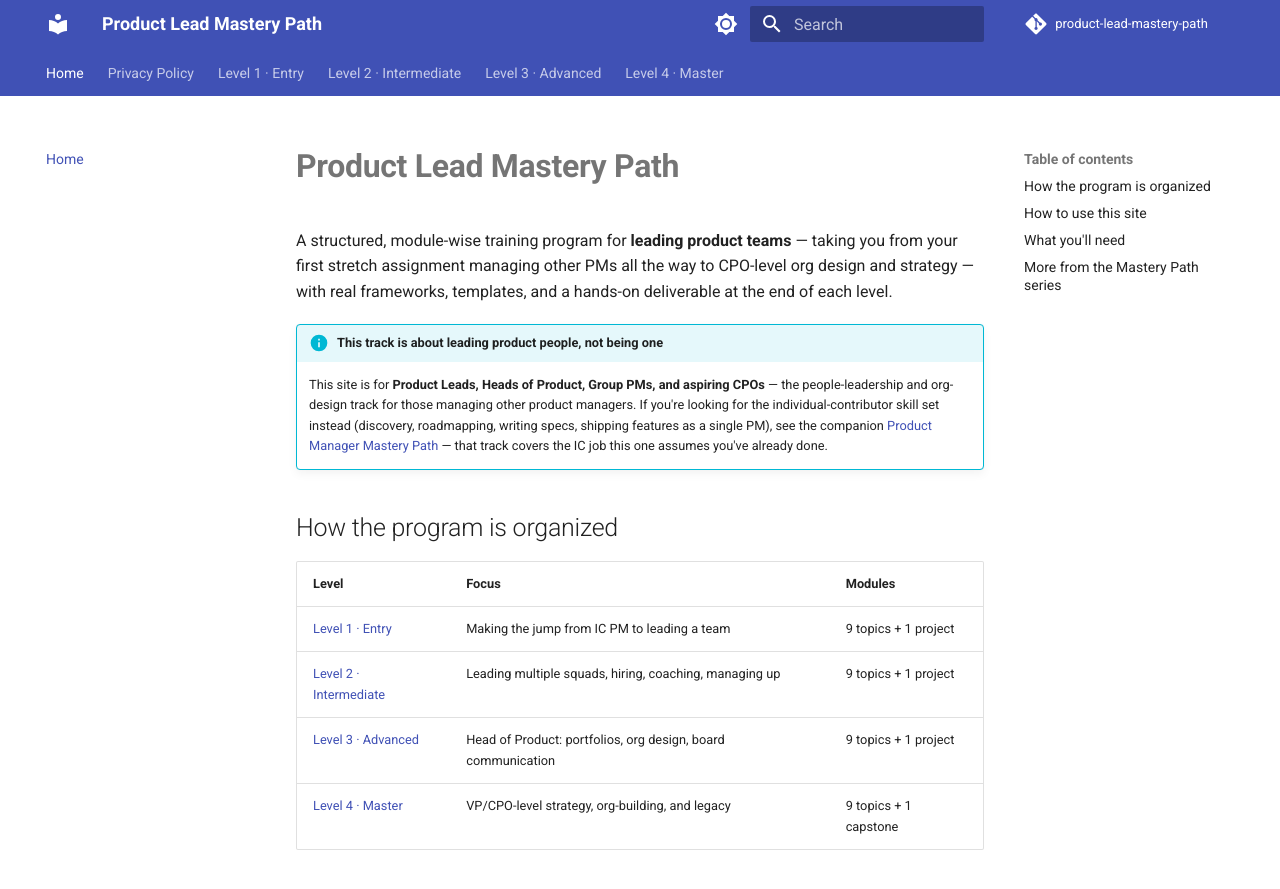
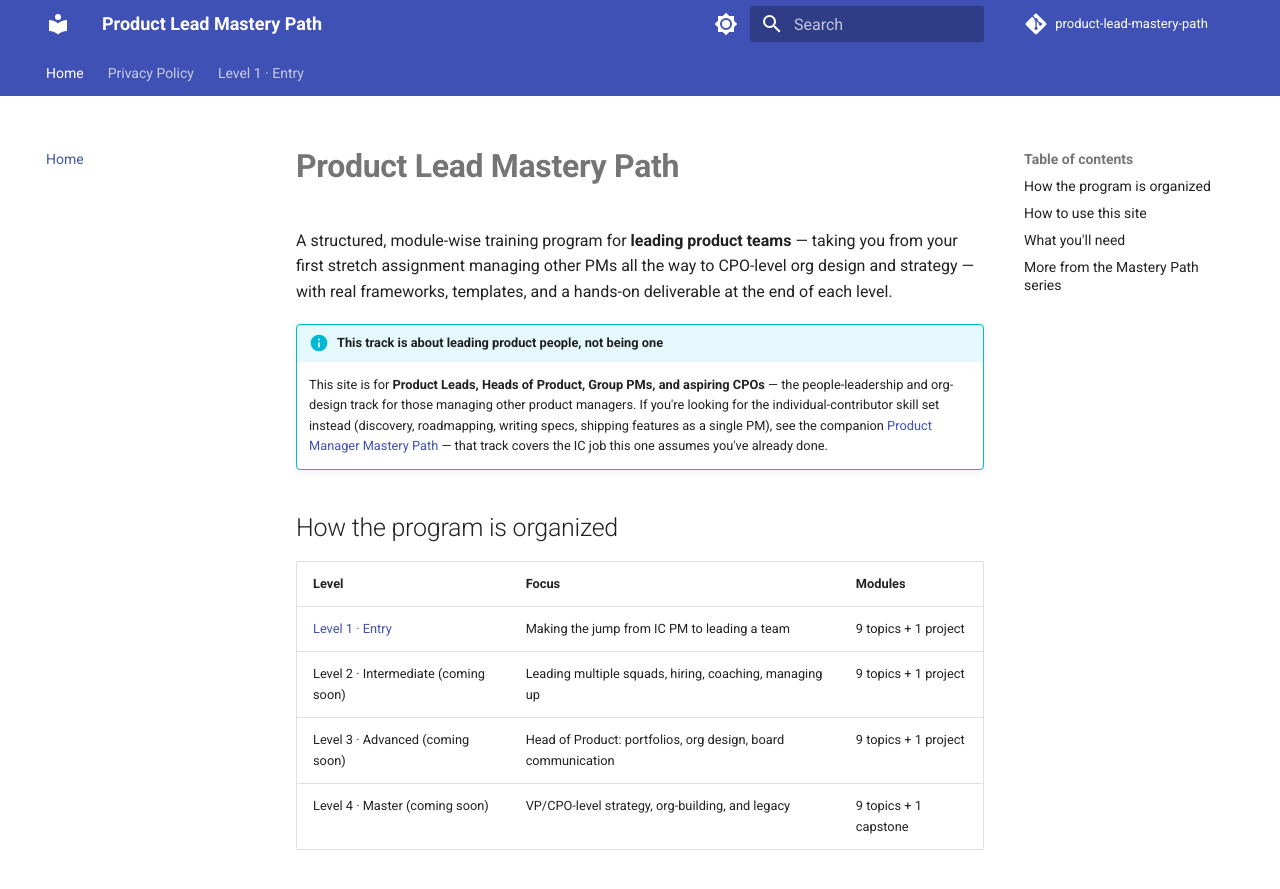
Before and after one commit to SIGILIPELLI/product-lead-mastery-path, an MkDocs documentation site: the page built from docs/index.md, in a window 1280 px wide and 900 px high. Shown: the top 889 px of the window. Built offline with MkDocs 1.6.1 and Material for MkDocs 9.7.7, drawn with Linux system fonts in a browser that asks for light colours; comment, search, counter and statistics services are not loaded; part of the change alters nothing that is shown.

Commit message:
Hide unfinished levels from crawl surface pending content backfill
AdSense flagged the domain for 'Low value content'. Real lessons are
being written level by level; in the meantime this removes only the
still-unwritten levels from nav/sitemap/homepage (files are untouched)
so the site isn't submitting thin content to Google during the
backfill. Re-running this after a level's content is finished
automatically restores it.

Co-Authored-By: Claude Opus 5 <noreply@anthropic.com>

```diff
--- a/docs/index.md
+++ b/docs/index.md
@@ -24,9 +24,9 @@ hands-on deliverable at the end of each level.
 | Level | Focus | Modules |
 |-------|-------|---------|
 | [Level 1 · Entry](level-1/index.md) | Making the jump from IC PM to leading a team | 9 topics + 1 project |
-| [Level 2 · Intermediate](level-2/index.md) | Leading multiple squads, hiring, coaching, managing up | 9 topics + 1 project |
-| [Level 3 · Advanced](level-3/index.md) | Head of Product: portfolios, org design, board communication | 9 topics + 1 project |
-| [Level 4 · Master](level-4/index.md) | VP/CPO-level strategy, org-building, and legacy | 9 topics + 1 capstone |
+| Level 2 · Intermediate (coming soon) | Leading multiple squads, hiring, coaching, managing up | 9 topics + 1 project |
+| Level 3 · Advanced (coming soon) | Head of Product: portfolios, org design, board communication | 9 topics + 1 project |
+| Level 4 · Master (coming soon) | VP/CPO-level strategy, org-building, and legacy | 9 topics + 1 capstone |
 
 ## How to use this site
 
--- a/mkdocs.yml
+++ b/mkdocs.yml
@@ -62,39 +62,8 @@ nav:
       - "08 · Basic Org Design for Product Teams": level-1/08-basic-org-design.md
       - "09 · Hiring PMs Basics": level-1/09-hiring-pms-basics.md
       - "10 · Project — Product Team Charter & Rituals Plan": level-1/10-project-team-charter.md
-  - "Level 2 · Intermediate":
-      - Overview: level-2/index.md
-      - "01 · Advanced Product Team Leadership": level-2/01-advanced-team-leadership.md
-      - "02 · Managing Multiple Product Squads": level-2/02-managing-multiple-squads.md
-      - "03 · Performance Management for PMs": level-2/03-performance-management.md
-      - "04 · Cross-Functional Leadership": level-2/04-cross-functional-leadership.md
-      - "05 · Product Strategy Cascading": level-2/05-strategy-cascading.md
-      - "06 · Advanced Hiring & Interviewing for Product": level-2/06-advanced-hiring-interviewing.md
-      - "07 · Coaching PMs on Discovery & Delivery": level-2/07-coaching-discovery-delivery.md
-      - "08 · Managing Up": level-2/08-managing-up.md
-      - "09 · Budget & Resourcing for Product Teams": level-2/09-budget-resourcing.md
-      - "10 · Project — Hiring & Team-Scaling Plan": level-2/10-project-hiring-scaling-plan.md
-  - "Level 3 · Advanced":
-      - Overview: level-3/index.md
-      - "01 · Leading Product Leads (Head of Product)": level-3/01-leading-product-leads.md
-      - "02 · Multi-Product Portfolio Leadership": level-3/02-multi-product-portfolio.md
-      - "03 · Org Design at Scale": level-3/03-org-design-at-scale.md
-      - "04 · Building Product Career Ladders": level-3/04-product-career-ladders.md
-      - "05 · Advanced Executive Communication": level-3/05-executive-communication.md
-      - "06 · Product Culture & Rituals at Scale": level-3/06-product-culture-at-scale.md
-      - "07 · M&A Integration for Product Orgs": level-3/07-ma-integration.md
-      - "08 · Platform vs Product Team Structures": level-3/08-platform-vs-product-structures.md
-      - "09 · Advanced Stakeholder Management (Board-Level)": level-3/09-board-level-stakeholder-management.md
-      - "10 · Project — Org Design for a 20+ Person Product Org": level-3/10-project-org-design.md
-  - "Level 4 · Master":
-      - Overview: level-4/index.md
-      - "01 · VP/CPO-Level Strategy": level-4/01-vp-cpo-strategy.md
-      - "02 · Building Product Organizations from Scratch": level-4/02-building-orgs-from-scratch.md
-      - "03 · Product Leadership in Turnarounds": level-4/03-leadership-in-turnarounds.md
-      - "04 · Board & Investor Relations for Product": level-4/04-board-investor-relations.md
-      - "05 · Building Product Leadership Pipelines": level-4/05-leadership-pipelines.md
-      - "06 · Global Product Org Leadership": level-4/06-global-product-org-leadership.md
-      - "07 · AI-Native Product Organization Design": level-4/07-ai-native-org-design.md
-      - "08 · Legacy: Building Enduring Product Cultures": level-4/08-enduring-product-cultures.md
-      - "09 · Career Growth: CPO and Beyond": level-4/09-career-growth-cpo-and-beyond.md
-      - "10 · Capstone — Full CPO-Level Strategy Document": level-4/10-capstone-cpo-strategy.md
+# --- auto-pruned stub levels (see AdSense low-value-content fix) ---
+exclude_docs: |
+  level-2/*.md
+  level-3/*.md
+  level-4/*.md
```
